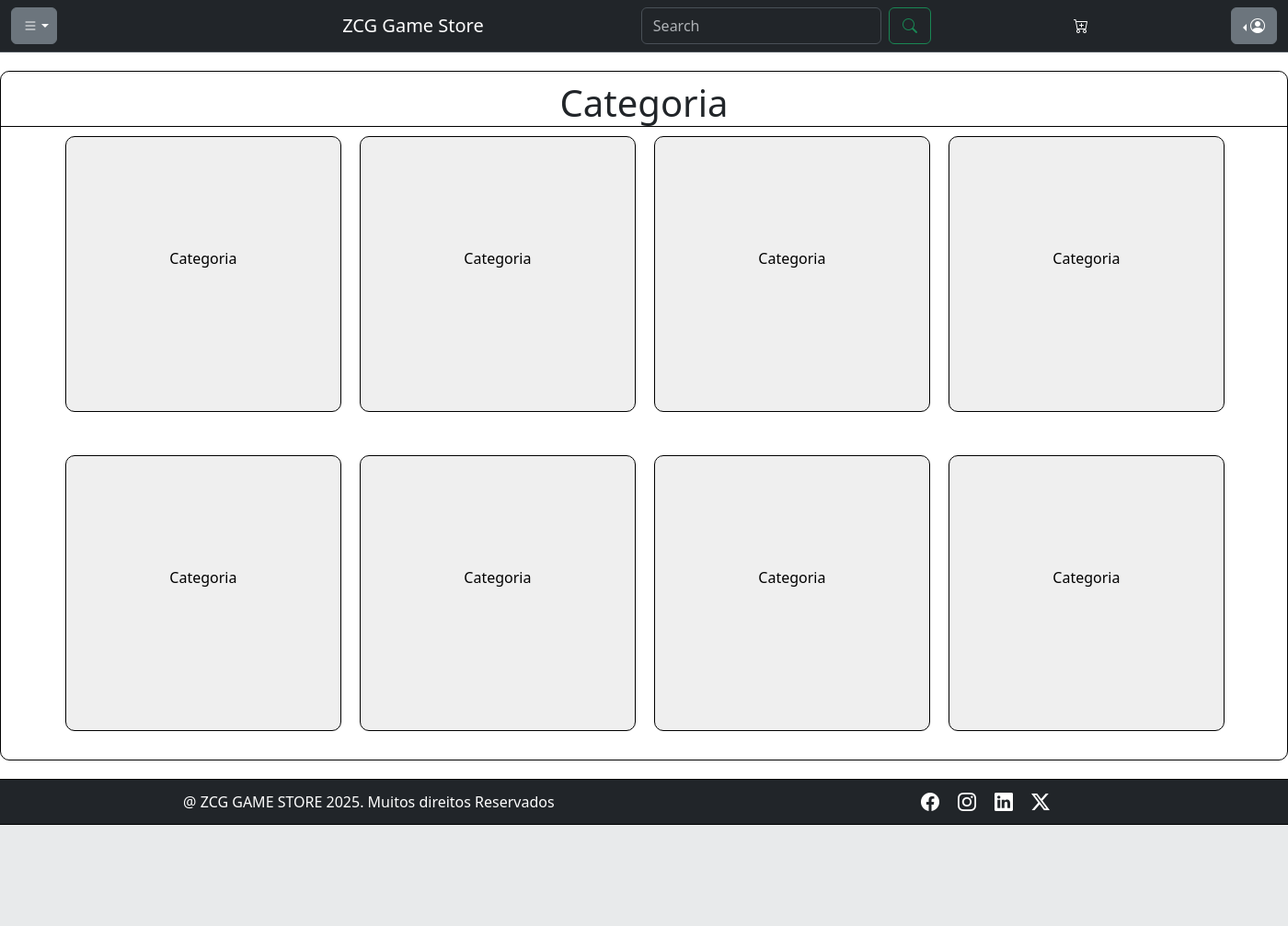
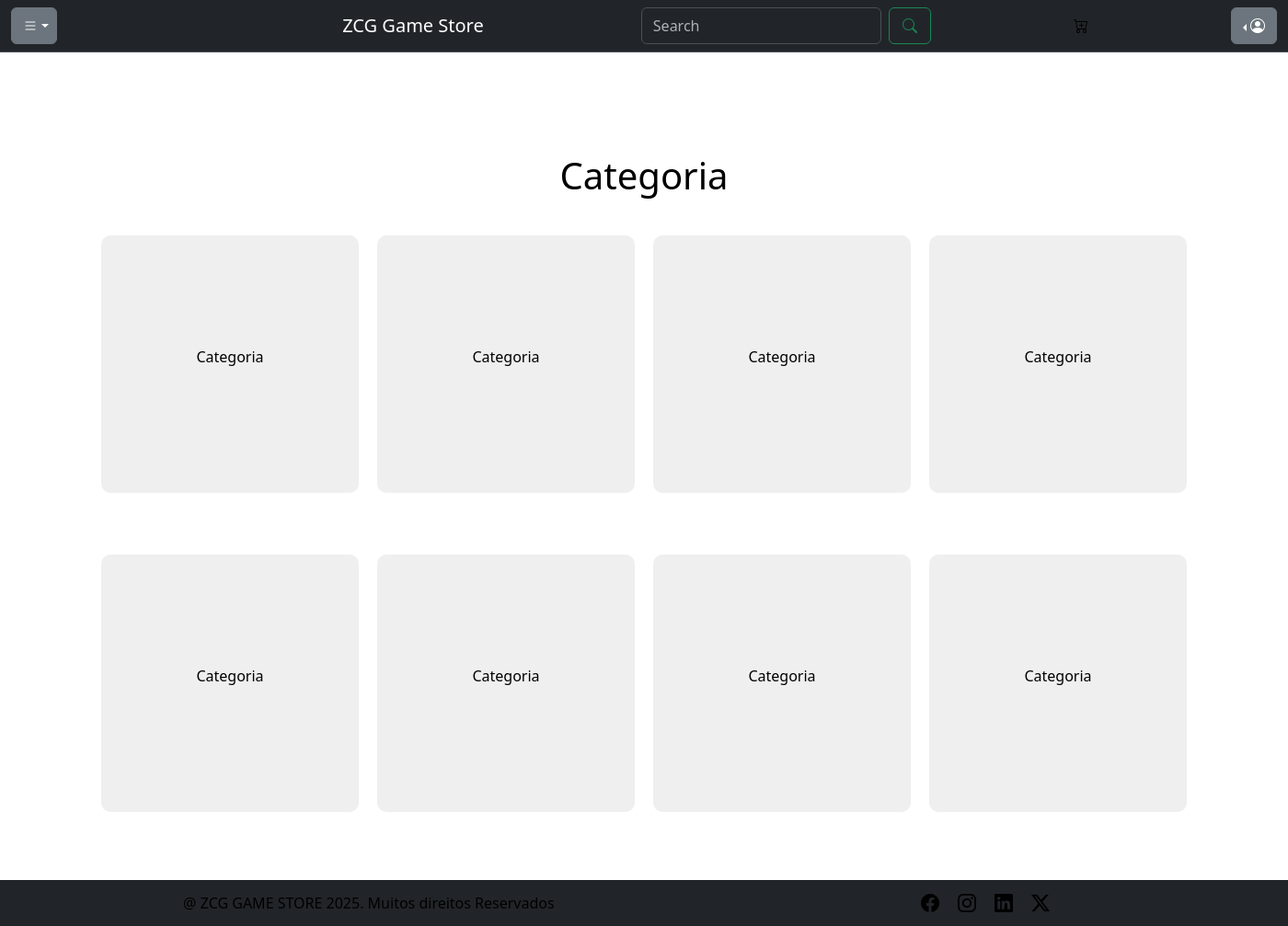
Before and after one commit to Cristiano-Andrade-Ribeiro-Da-Silva/ZCG-Game-Store, a Flask app: page /categoria-jogos in a window 1400 px wide. Shown: the whole page at 92% size. Before the commit the page ends 897 px from the top, so only its background shows below. Run offline with Flask 3, Linux system fonts and the light colour scheme.

Commit message:
modify: css da pagina de categorias

```diff
--- a/static/styles/style-pagina_categoria_jogos.css
+++ b/static/styles/style-pagina_categoria_jogos.css
@@ -6,6 +6,12 @@
     box-sizing: border-box;
 }
 
+/* Corpo geral */
+body
+{
+    background-color: var(--preto);
+    color: var(--branco);
+}
 
 /* Formatando todos os botões para um padrão */
 button
@@ -26,7 +32,7 @@ li
 /* Formatando todos 'a' */
 a
 {
-    color: white;
+    color: var(--branco);
     text-decoration: none;
 }
 
@@ -35,9 +41,11 @@ a
     width: 1400px;
     height: 750px;
 
-    margin: 20px auto;
+    margin: 100px auto;
+    margin-bottom: 50px;
 
-    border: 1px solid black;
+    background-color: var(--cinza_escuro);
+    border: 1px solid var(--cinza_claro);
     border-radius: 10px;
 }
 
@@ -50,7 +58,7 @@ a
 
     text-align: center;
 
-    border: 1px solid black;
+    border: 1px solid var(--cinza_claro);
     border-top: 0;
     border-left: 0;
     border-right: 0;
@@ -65,13 +73,15 @@ a
 
     display: flex;
     flex-direction: row;
+    justify-content: center;
+    align-items: center;
     gap: 20px;
 }
 
 .main__category-container button
 {
-    width: 300px;
-    height: 300px;
+    width: 280px;
+    height: 280px;
 
     padding: 120px;
 
@@ -80,13 +90,21 @@ a
     text-align: center;
     gap: 20px;
 
-    border: 1px solid black;
+    border: 1px solid var(--cinza_claro);
     border-radius: 10px;
+
+    transition: 0.5s;
+}
+
+.main__category-container button:hover
+{
+    width: 300px;
+    height: 300px;
 }
 
 .main__category-container a
 {
-    color: black;
+    color: var(--cinza_claro);
 }
 
 
@@ -103,14 +121,14 @@ a
     align-items: center;
 
     background-color: #212529;
-    border: 1px solid black;
+    border: 1px solid var(--cinza_claro);
     border-left: 0;
     border-right: 0;
 }
 
 .footer span
 {
-    color: white;
+    color: var(--branco);
 }
 
 .footer__social
```
